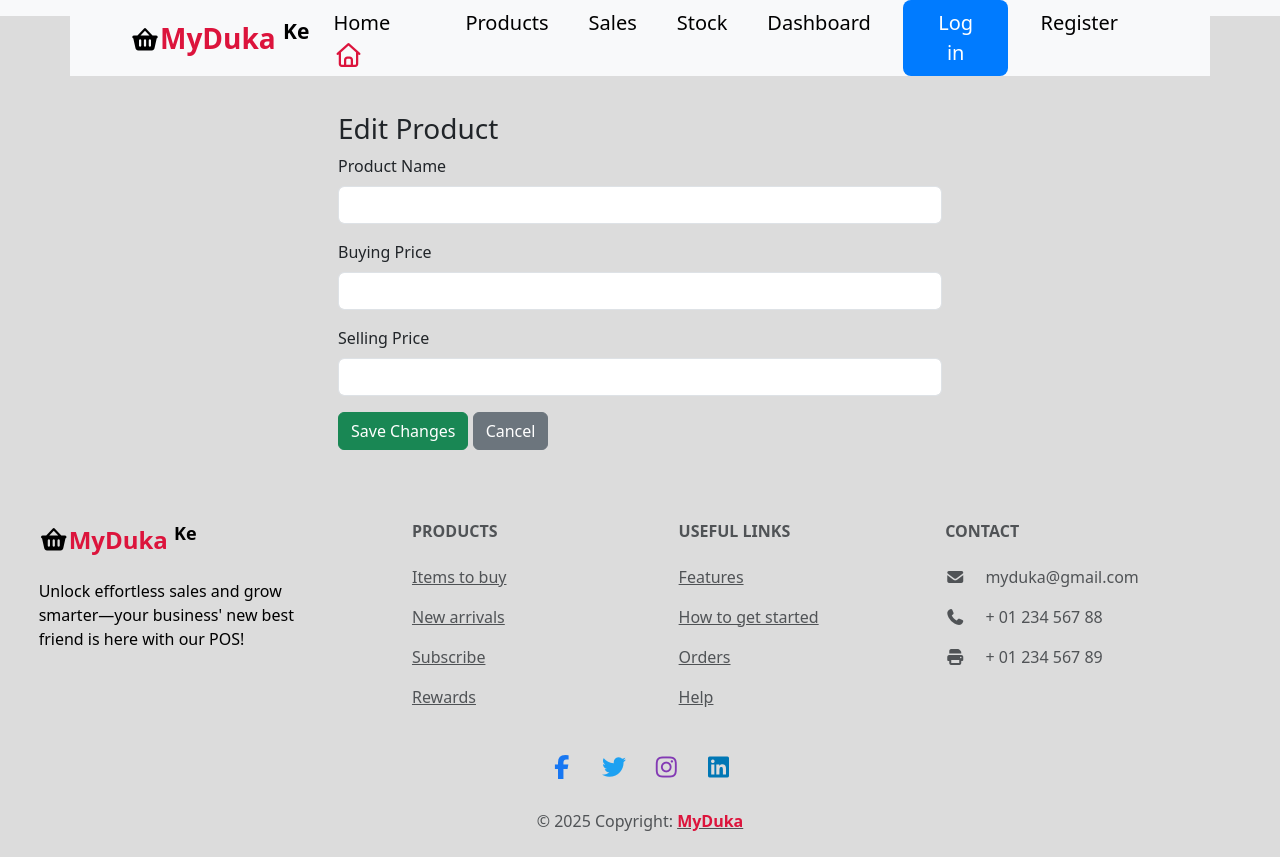
After one commit to NickNjuguna1/Myduka-project, a Flask app: template templates/edit_product.html in a window 1280 px wide. The commit adds this page. Run offline with Flask 3, Linux system fonts and the light colour scheme; the template is opened without the code that fills it, so the values that code supplies are empty; parts of the project's set-up code (start-up, migrations or seed data) failed here and were passed over; some libraries are stand-ins or nearby versions.

Commit message:
Edit and Delete Buttons plus hiding Login button if there is a session

```diff
--- a/database.py
+++ b/database.py
@@ -183,6 +183,22 @@ def total_sales():
 
 print(total_sales())
 
+def delete_product(product_id):
+    query = 'delete from products where product_id=%s;'
+    curr.execute(query,(product_id,))
+    connect.commit()
+
+def fetch_product(product_id):
+    query = 'select * from products where product_id=%s;'
+    curr.execute(query,(product_id,))
+    product = curr.fetchone()
+    return product
+
+def update_product(values):
+    query = 'update products set name=%s, buying_price=%s, selling_price=%s where product_id=%s;'
+    curr.execute(query, values)
+    connect.commit()
+
 # def card_profit():
 #     query = 'select sum(p.selling_price-p.buying_price) as total_sales from sales as s inner join' \
 #     ' products as p on s.product_id=p.product_id;'
--- a/main.py
+++ b/main.py
@@ -1,5 +1,5 @@
 from flask import Flask, render_template, request, redirect, url_for, flash, session
-from database import fetch_data, insert_products, insert_sales, insert_stock, product_profit, products_sales, day_sales, daily_profits, insert_users, check_email, total_sales
+from database import fetch_data, insert_products, insert_sales, insert_stock, product_profit, products_sales, day_sales, daily_profits, insert_users, check_email, total_sales, delete_product as db_delete_product, update_product, fetch_product
 from flask_bcrypt import Bcrypt
 
 # instance of the Flask class
@@ -142,31 +142,33 @@ def login():
     if request.method == "POST":
         email = request.form['email']
         password = request.form['password']
- # Check if user is registered
+        # Check if user is registered
         check = check_email(email)
         if check == None:
             flash("User doesn't exist. Please register", 'error')
             return redirect(url_for('register'))
         else:
-            # Check if password matches password
+            # Try hashed password first
+            try:
+                if bcrypt.check_password_hash(check[3], password):
+                    session['email'] = email
+                    flash('Login Successful', 'success')
+                    return redirect(url_for('dashboard'))
+            except ValueError:
+                # Invalid salt = plain-text password stored
+                pass
+
+            # Fall back to plain-text check (for old users)
             if password == check[3]:
                 session['email'] = email
                 flash('Login Successful', 'success')
                 return redirect(url_for('dashboard'))
             else:
-                # check if password matches check password
-                # if password == check[3]:
-                if bcrypt.check_password_hash(check[3], password):
-                    # check_password_hash allows created users with a password to login
-                    session['email'] = email
-                    flash('Login Successful', 'success')
-                    return redirect(url_for('dashboard'))
-                else:
-                    flash("Wrong password or email", 'error')
-                    return render_template('login.html')
+                flash("Wrong password or email", 'error')
+                return render_template('login.html')
 
     return render_template('login.html')
-
+# ...existing code...
 
 @app.route('/register', methods=['GET', 'POST'])
 def register():
@@ -198,5 +200,31 @@ def logout():
     flash("You've been logged out", 'error')
     return redirect(url_for('login'))
 
+@app.route('/delete_product/<int:product_id>', methods=['POST'])
+def delete_product(product_id):
+    if 'email' not in session:
+        flash('Log in to access Products', 'error')
+        return redirect(url_for('login'))
+    db_delete_product(product_id)
+    flash('Product deleted successfully', 'success')
+    return redirect(url_for('products'))
+
+@app.route('/edit_product/<int:product_id>', methods=['GET', 'POST'])
+def edit_product(product_id):
+    if 'email' not in session:
+        flash('Log in to access Products', 'error')
+        return redirect(url_for('login'))
+
+    if request.method == 'POST':
+        product_name = request.form['name']
+        buying_price = request.form['buying_price']
+        selling_price = request.form['selling_price']
+        updated_product = (product_name, buying_price, selling_price, product_id)
+        update_product(updated_product)  #imported this function in database.py
+        flash('Product updated successfully', 'success')
+        return redirect(url_for('products'))
+
+    product = fetch_product(product_id)
+    return render_template('edit_product.html', product=product)
 
 app.run(debug=True)
--- a/static/styles.css
+++ b/static/styles.css
@@ -23,7 +23,7 @@
 }
 
 .card {
-  transition: 0.3s;
+  transition: 0.4s;
 }
 .card:hover {
   transform: scale(1.15);
@@ -37,6 +37,6 @@
   transform: scale(1.15);
 }
 
-/* html {
+html {
   scroll-behavior: smooth;
-} */
+}
--- a/templates/base.html
+++ b/templates/base.html
@@ -47,13 +47,16 @@
                         style="color: black;">
                         Dashboard
                     </a>
+                    {% if 'email' not in session %}
                     <a class="sign_up nav-link me-4 btn btn-lg px-4 py-2" style="background-color:#007BFF; color: white;"
                         id="login-btn" href="/login" role="button" aria-expanded="false" style="color: black;">Log
                         in</a>
                     <a class="nav-link me-4" href="/register" role="button" aria-expanded="false"
                         style="color: black;">Register</a>
+                    {% else %}
                     <a class="nav-link me-4 btn btn-lg px-4 py-2" style="background-color: crimson; color: white;"
                         href="/logout" role="button" aria-expanded="false" style="color: black;">Log out</a>
+                    {% endif %}
                 </div>
             </div>
         </div>
@@ -139,10 +142,10 @@
                             Useful links
                         </h6>
                         <p>
-                            <a href="#!" class="text-reset">Pricing</a>
+                            <a href="#features" class="text-reset">Features</a>
                         </p>
                         <p>
-                            <a href="#!" class="text-reset">Settings</a>
+                            <a href="#start" class="text-reset">How to get started</a>
                         </p>
                         <p>
                             <a href="#!" class="text-reset">Orders</a>
@@ -166,10 +169,10 @@
                     </div>
                     <div>
                         <div class="fs-4 text-center">
-                            <a href="#"><i class="fab fa-facebook-f mx-2"></i></a>
-                            <a href="#"><i class="fab fa-twitter mx-2"></i></a>
-                            <a href="#"><i class="fa-brands fa-instagram mx-2"></i></a>
-                            <a href="#"><i class="fab fa-linkedin mx-2"></i></a>
+                            <a href="#"><i class="fab fa-facebook-f mx-2" style="color: #1877F2;"></i></a>
+                            <a href="#"><i class="fab fa-twitter mx-2" style="color: #1DA1F2;"></i></a>
+                            <a href="#"><i class="fa-brands fa-instagram mx-2" style="color: #833AB4;"></i></a>
+                            <a href="#"><i class="fab fa-linkedin mx-2" style="color: #0077B5;"></i></a>
                         </div>
                         <div class="text-center p-4">
                             © 2025 Copyright:
--- /dev/null
+++ b/templates/edit_product.html
@@ -0,0 +1,22 @@
+{% extends "base.html" %}
+{% block content %}
+<div class="container col-md-6 mt-5">
+    <h3>Edit Product</h3>
+    <form method="POST" action="{{ url_for('edit_product', product_id=product[0]) }}">
+        <div class="mb-3">
+            <label for="name" class="form-label">Product Name</label>
+            <input id="name" name="name" class="form-control" value="{{ product[1] }}" required>
+        </div>
+        <div class="mb-3">
+            <label for="buying_price" class="form-label">Buying Price</label>
+            <input id="buying_price" name="buying_price" class="form-control" type="number" value="{{ product[2] }}" required>
+        </div>
+        <div class="mb-3">
+            <label for="selling_price" class="form-label">Selling Price</label>
+            <input id="selling_price" name="selling_price" class="form-control" type="number" value="{{ product[3] }}" required>
+        </div>
+        <button class="btn btn-success" type="submit">Save Changes</button>
+        <a href="{{ url_for('products') }}" class="btn btn-secondary">Cancel</a>
+    </form>
+</div>
+{% endblock %}
--- a/templates/index.html
+++ b/templates/index.html
@@ -55,6 +55,7 @@
 <br>
 
 <br>
+<section id="features">
     <div style="background-color: #B0C4DE;" class="container-fluid">
         <div class="fs-3 text-center fw-bold mb-4">
             Our Features at a Glance!
@@ -97,11 +98,11 @@
         <div class="d-flex justify-content-center fs-4 fw-bold mt-5 text-center" style="background-color: #B0C4DE;">
             Experience our FREE trial and have more exclusive features designed to elevate your success
         </div>
-
         <br>
     </div>
     <br> <br>
-<div>
+</section>
+<section id="start">
     <div>
         <h5 class="fs-2 fw-bold">How to get started with MyDuka POS</h5>
     </div> <br>
@@ -127,6 +128,7 @@
     </div>
 </div>
 <br> <br>
+</section>
 <div class="row">
     <div class="fs-2 text-center" class="col-md-3 col-lg-4 col-xl-3 mx-auto mb-4"
         style="background-color:#E6E6FA; color: black;"> <br>
```
Also changed, not shown: templates/products.html (+10 -4 lines). Lines whose indentation alone changed are shown as unchanged.
